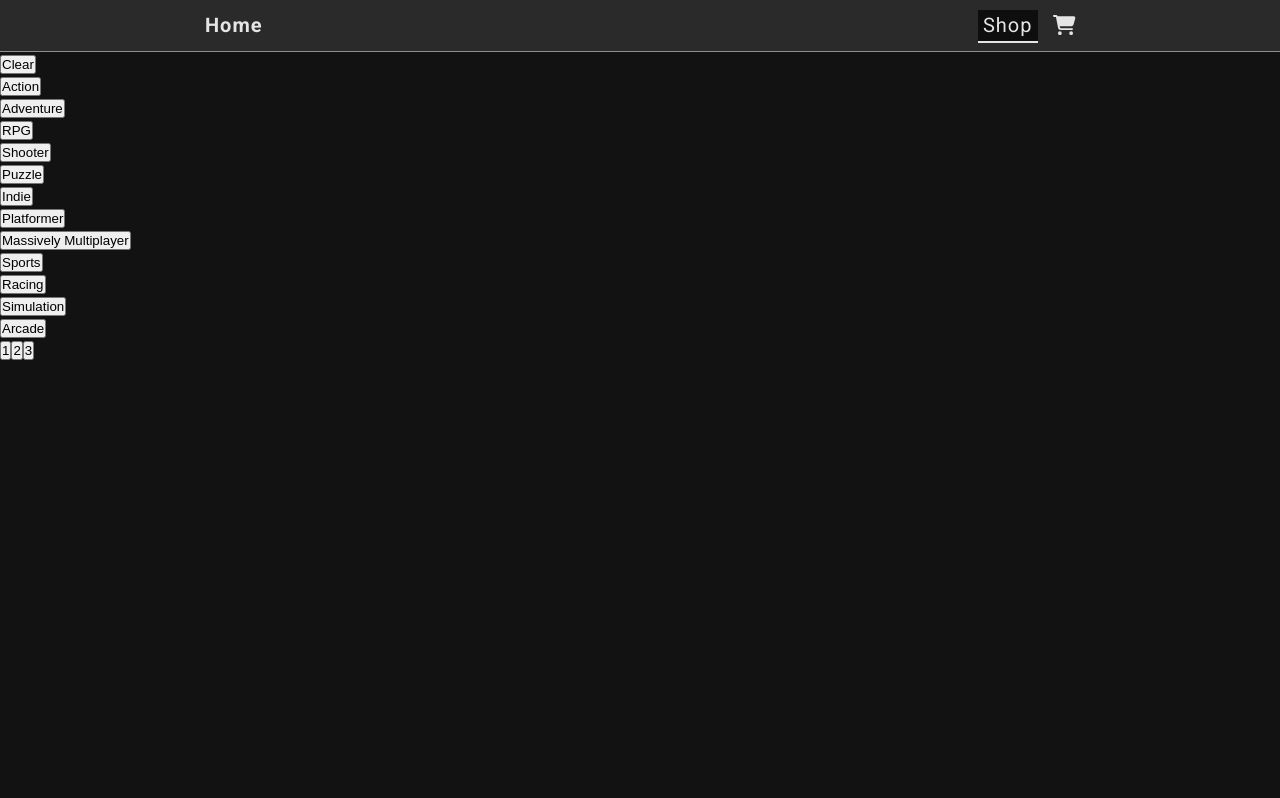
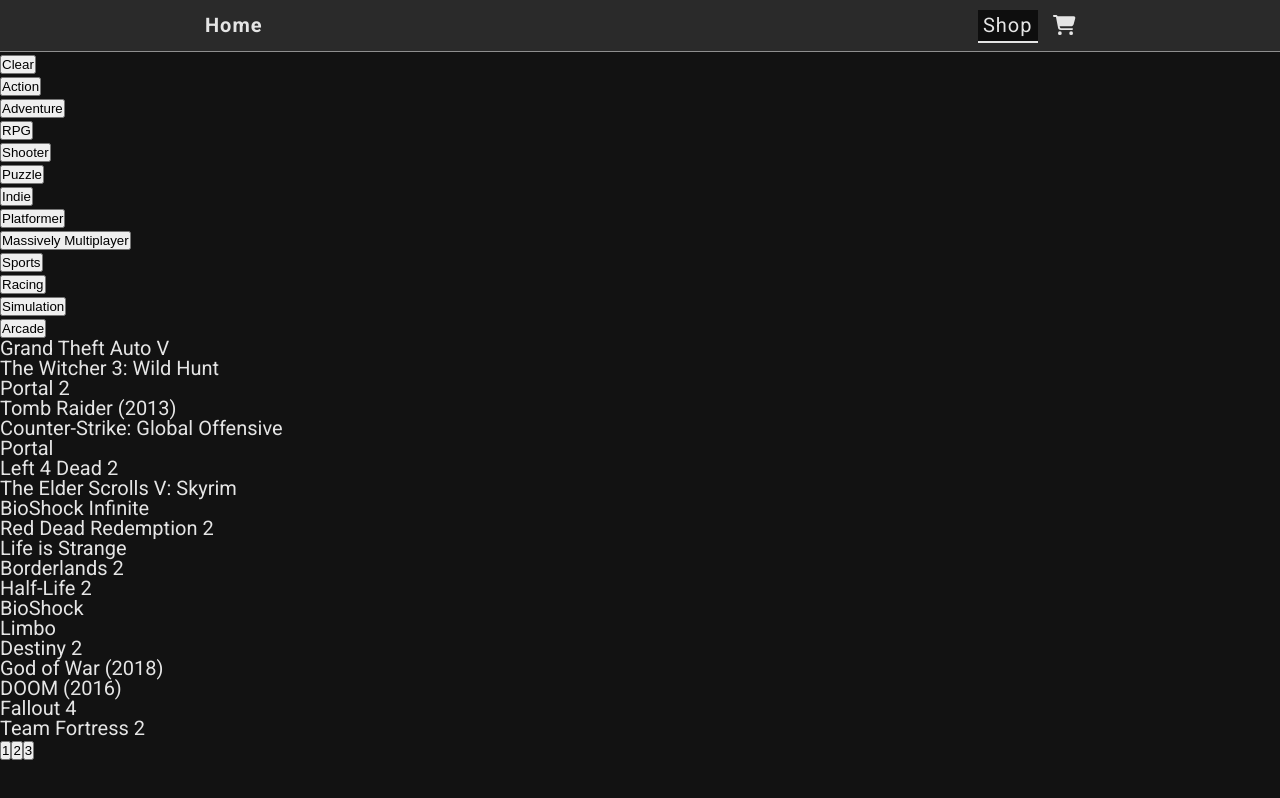
Before and after one commit to alleizon/shopping-cart, a React (Create React App) app: page /shop in a window 1280 px wide. Built offline with nearby package versions, Linux system fonts and the light colour scheme.

Commit message:
added Items rendering, including pages to limit display per filter to 20 items

```diff
--- a/src/components/Shop/Items.jsx
+++ b/src/components/Shop/Items.jsx
@@ -1,3 +1,63 @@
-const Items = () => {};
+import { useEffect, useState } from "react";
+import { getFilteredGames } from "../../utils/games";
+
+const Items = ({ games, filter }) => {
+  const [filteredGames, setFilteredGames] = useState([]);
+  const [page, setPage] = useState(null);
+
+  const handlePageClick = (e) => {
+    const newPage = Number(e.currentTarget.dataset.page);
+    setPage(newPage);
+  };
+
+  const pageButtons = () => {
+    const btns = [];
+    for (let i = 0; i < filteredGames.length; i += 1) {
+      btns.push(
+        <button
+          type="button"
+          data-page={i}
+          // eslint-disable-next-line react/no-array-index-key
+          key={i}
+          onClick={handlePageClick}
+        >
+          {i + 1}
+        </button>
+      );
+    }
+    return btns;
+  };
+
+  useEffect(() => {
+    let newGames;
+    if (filter) newGames = getFilteredGames(filter);
+    else newGames = games;
+    const pageSeparatorArr = [];
+    let prevSep = 0;
+    for (let i = 0; i <= newGames.length; i += 1) {
+      if (i % 20 === 0 && i !== 0) {
+        pageSeparatorArr.push(newGames.slice(prevSep, i));
+        prevSep = i;
+      }
+      if (i === newGames.length && i % 20 !== 0) {
+        pageSeparatorArr.push(newGames.slice(prevSep));
+      }
+    }
+
+    setFilteredGames(pageSeparatorArr);
+    setPage(0);
+  }, [filter]);
+
+  return page !== null ? (
+    <div id="items">
+      {filteredGames[page].map((game) => (
+        <div key={game.id}>{game.name}</div>
+      ))}
+      <div className="page-buttons">{pageButtons()}</div>
+    </div>
+  ) : (
+    <div>loading...</div>
+  );
+};
 
 export default Items;
--- a/src/routes/Shop.jsx
+++ b/src/routes/Shop.jsx
@@ -13,14 +13,8 @@
 
 const Shop = () => {
   const games = useLoaderData();
-  const [page, setPage] = useState(1);
   const [filter, setFilter] = useState(null);
   const hideFilters = useResizeWindow();
-
-  const handlePageClick = (e) => {
-    const clickedPage = Number(e.target.dataset.page);
-    setPage(clickedPage);
-  };
 
   return (
     <main id="shop">
@@ -30,18 +24,7 @@
           hideFilters={hideFilters}
           setFilter={setFilter}
         />
-        <Items games={games} page={page} filter={filter} />
-        <div className="pages">
-          <button type="button" data-page="1" onClick={handlePageClick}>
-            1
-          </button>
-          <button type="button" data-page="2" onClick={handlePageClick}>
-            2
-          </button>
-          <button type="button" data-page="3" onClick={handlePageClick}>
-            3
-          </button>
-        </div>
+        <Items games={games} filter={filter} />
       </div>
     </main>
   );
```
Also changed, not shown: src/utils/games.js.
